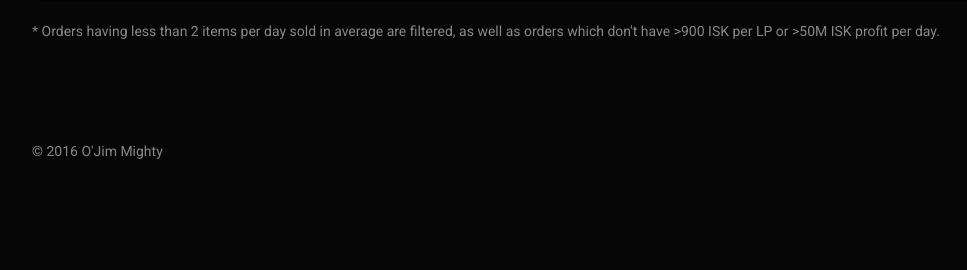
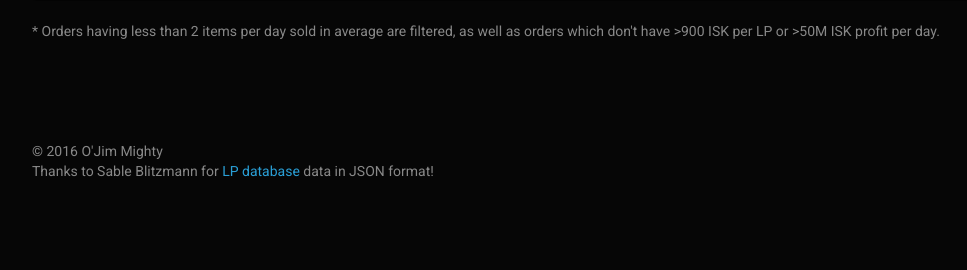
Before and after one commit to ei-grad/lpstore, a Flask app: template lpstore/templates/index.html in a window 1280 px wide. Shown: the part 419-689 px from the top of the page, without its empty margins (38-1005 px from the left). Run offline with Flask 2, Linux system fonts and the light colour scheme; the template is opened without the code that fills it, so the values that code supplies are empty; parts of the project's set-up code (start-up, migrations or seed data) failed here and were passed over; some libraries are stand-ins or nearby versions.

Commit message:
Mention LP Database in copyrights

```diff
--- a/lpstore/templates/index.html
+++ b/lpstore/templates/index.html
@@ -94,7 +94,12 @@
     </div>
 
     <footer>
-        <div class="container">© 2016 O'Jim Mighty</div>
+        <div class="container">
+            © 2016 O'Jim Mighty
+            <br/>
+            Thanks to Sable Blitzmann for
+            <a href="https://forums.eveonline.com/default.aspx?g=posts&m=2523821">LP database</a> data in JSON format!
+        </div>
     </footer>
 
   </body>
```
